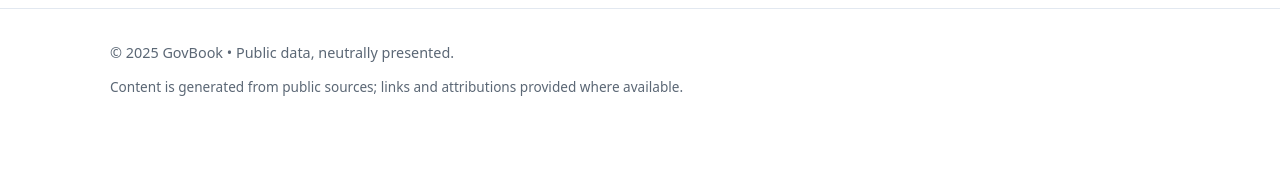
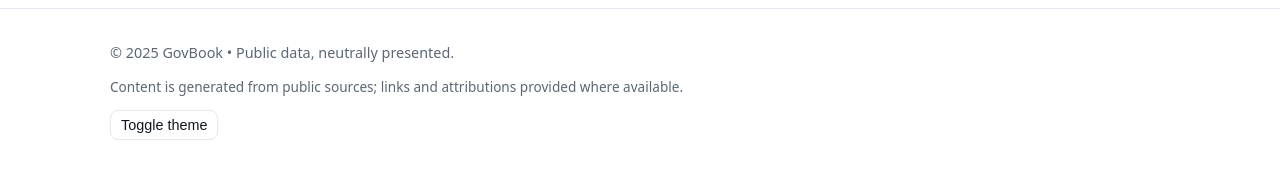
Before and after one commit to GovBook/site, a Jekyll site: the page built from index.md, in a window 1280 px wide. Shown: the part 584-763 px from the top of the page. Built offline with Jekyll 4.4.1, drawn with Linux system fonts in a browser that asks for light colours.

Commit message:
Update footer.html

```diff
--- a/_includes/footer.html
+++ b/_includes/footer.html
@@ -2,5 +2,8 @@
   <div class="container footer-inner">
     <p>© {{ site.time | date: "%Y" }} GovBook • Public data, neutrally presented.</p>
     <p class="fine">Content is generated from public sources; links and attributions provided where available.</p>
+    <button id="theme-toggle" class="theme-toggle" aria-label="Toggle dark/light mode">
+      Toggle theme
+    </button>
   </div>
 </footer>
```
